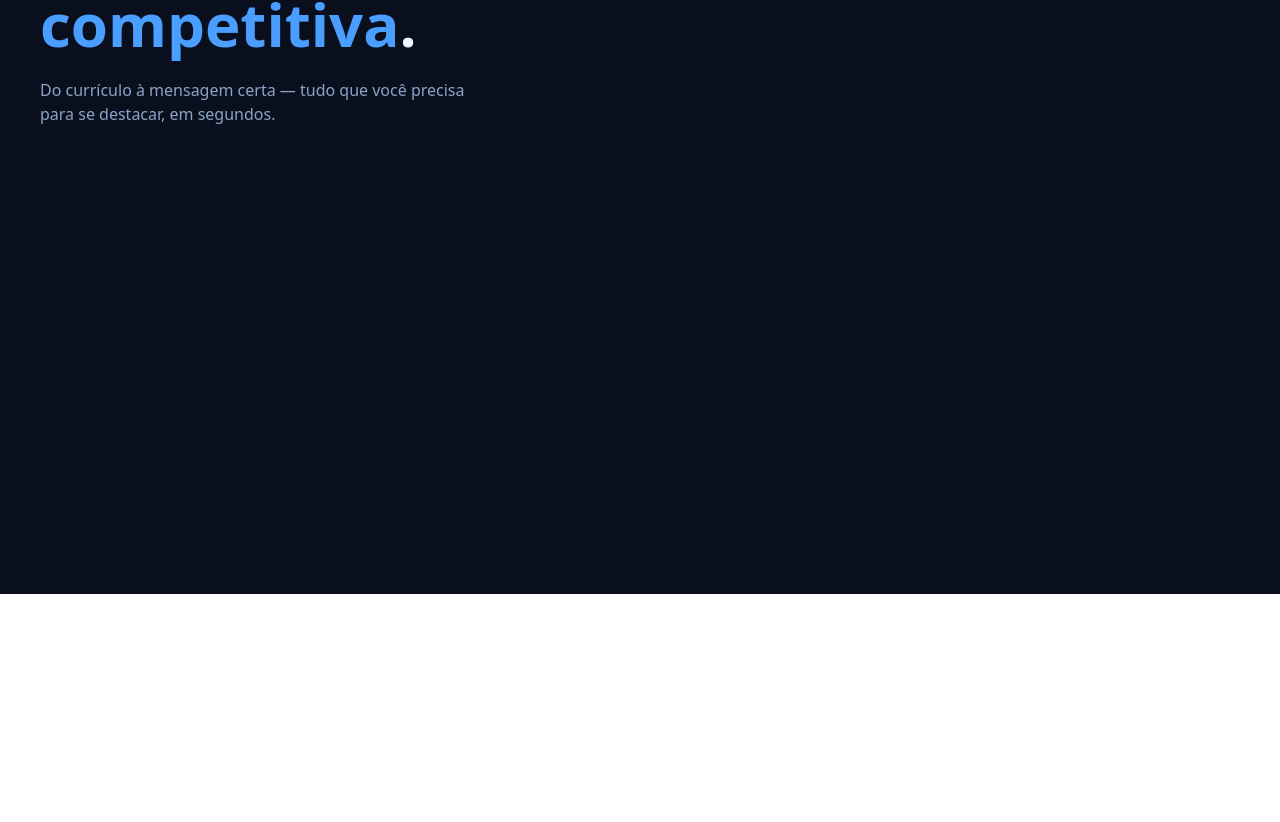
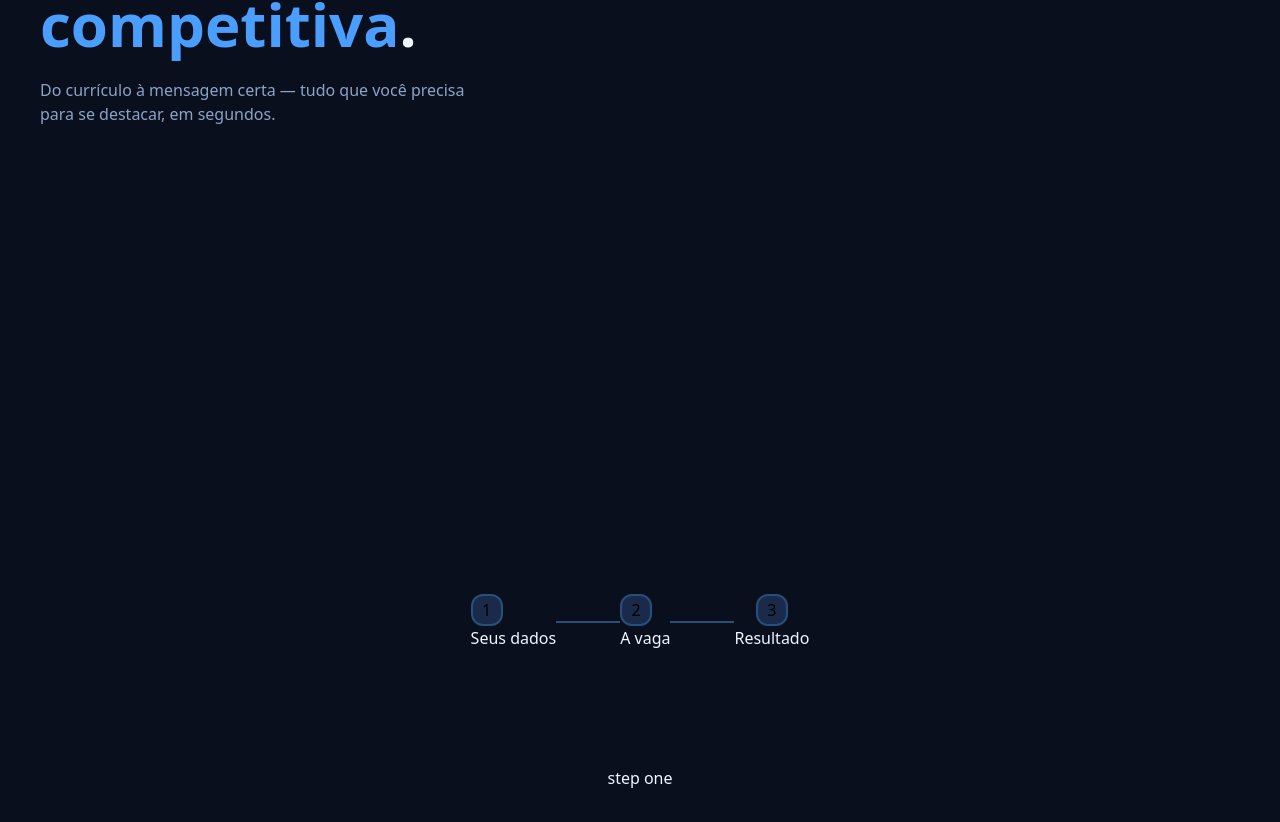
Before and after one commit to larissarauj0/applai, a Next.js app: page / in a window 1280 px wide. Shown: the part 272-1094 px from the top of the page. Before the commit the page ends 866 px from the top, so only its background shows below. Built offline with nearby package versions, Linux system fonts and the light colour scheme.

Commit message:
:tentativa de stepper

```diff
--- a/app/components/Stepper.tsx
+++ b/app/components/Stepper.tsx
@@ -1,8 +1,46 @@
+"use client";
+
+import { useState } from "react";
+import StepOne from "./steps/StepOne";
+import StepTwo from "./steps/StepTwo";
+import StepThree from "./steps/StepThree";
+
 interface StepperProps {
   id: string;
 }
 const Stepper = ({ id }: StepperProps) => {
-  return <div id={id}>{/* conteúdo */}</div>;
+  const [currentStep, setCurrentStep] = useState(1);
+  return (
+    <div id={id}>
+      <section className="flex flex-row items-center">
+        <div className="flex flex-col">
+          <span className="rounded-xl w-8 h-8 flex items-center justify-center bg-[#1a2a4a] border-2 border-[#2a4f7a]">
+            1{" "}
+          </span>
+          <span className="text-[#f0f6ff]"> Seus dados </span>
+        </div>
+        <div className="h-0.5 w-16 bg-[#2a4f7a]" />
+        <div className="flex flex-col">
+          <span className="rounded-xl w-8 h-8 flex items-center justify-center bg-[#1a2a4a] border-2 border-[#2a4f7a]">
+            2{" "}
+          </span>
+          <span className="text-[#f0f6ff]"> A vaga </span>
+        </div>
+        <div className="h-0.5 w-16 bg-[#2a4f7a]" />
+        <div className="flex flex-col items-center justify-center">
+          <span className="rounded-xl w-8 h-8 flex items-center justify-center bg-[#1a2a4a] border-2 border-[#2a4f7a]">
+            3{" "}
+          </span>
+          <span className="text-[#f0f6ff]"> Resultado </span>
+        </div>
+      </section>
+      <section>
+        {currentStep === 1 && <StepOne />}
+        {currentStep === 2 && <StepTwo />}
+        {currentStep === 3 && <StepThree />}
+      </section>
+    </div>
+  );
 };
 
 export default Stepper;
--- a/app/components/steps/StepOne.tsx
+++ b/app/components/steps/StepOne.tsx
@@ -0,0 +1,11 @@
+import React from 'react'
+
+const StepOne = () => {
+  return (
+    <div className='text-[#f0f6ff] flex items-center justify-center h-64'>
+      step one
+    </div>
+  )
+}
+
+export default StepOne
--- a/app/components/steps/StepThree.tsx
+++ b/app/components/steps/StepThree.tsx
@@ -0,0 +1,11 @@
+import React from 'react'
+
+const StepThree = () => {
+  return (
+    <div>
+      step three
+    </div>
+  )
+}
+
+export default StepThree
--- a/app/components/steps/StepTwo.tsx
+++ b/app/components/steps/StepTwo.tsx
@@ -0,0 +1,11 @@
+import React from 'react'
+
+const StepTwo = () => {
+  return (
+    <div>
+      step two
+    </div>
+  )
+}
+
+export default StepTwo
```
